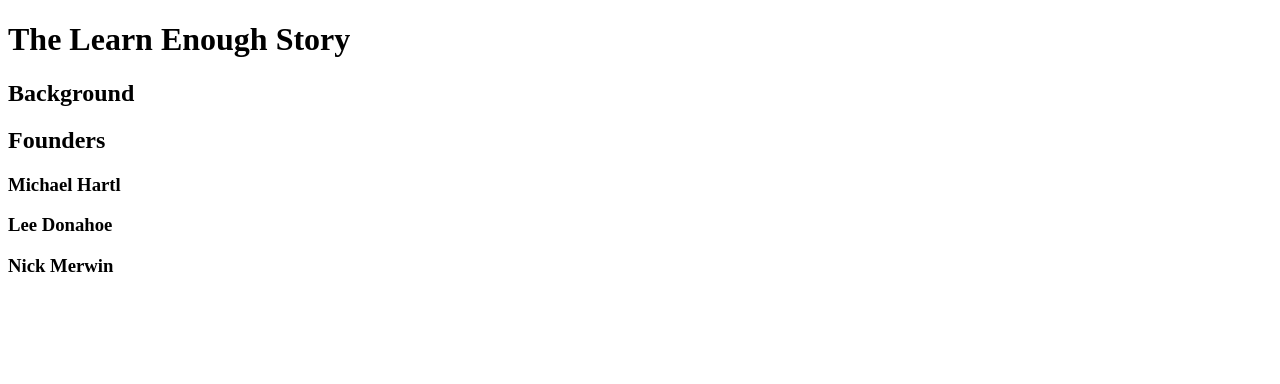
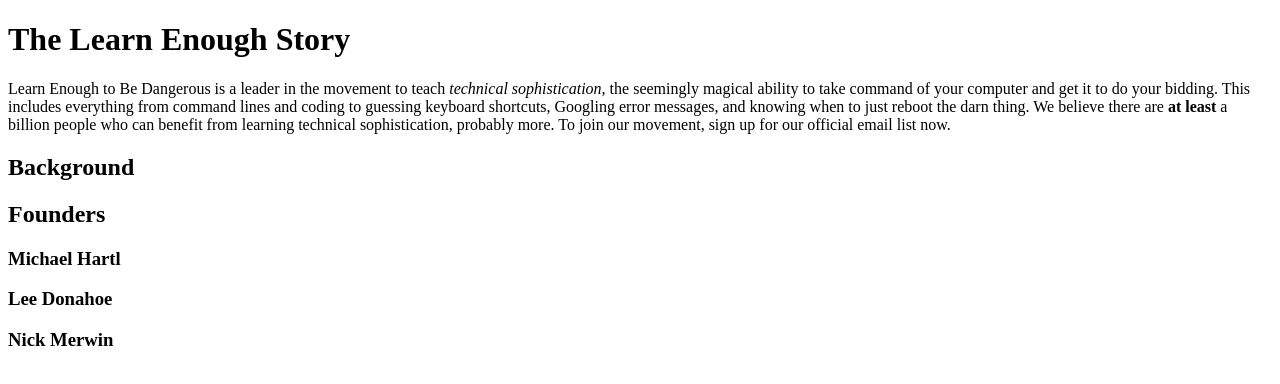
Before and after one commit to domgoucher/sample_website, a plain HTML site: page index.html in a window 1280 px wide. Drawn offline with Linux system fonts and the light colour scheme.

Commit message:
Add inline text formatting

```diff
--- a/index.html
+++ b/index.html
@@ -6,7 +6,9 @@
   </head>
   <body>
     <h1>The Learn Enough Story</h1>
-
+    <p>
+      Learn Enough to Be Dangerous is a leader in the movement to teach <em>technical sophistication</em>, the seemingly magical ability to take command of your computer and get it to do your bidding. This includes everything from command lines and coding to guessing keyboard shortcuts, Googling error messages, and knowing when to just reboot the darn thing. We believe there are <strong>at least</strong> a billion people who can benefit from learning technical sophistication, probably more. To join our movement, sign up for our official email list now.
+    </p>
     <h2>Background</h2>
 
     <h2>Founders</h2>
```
